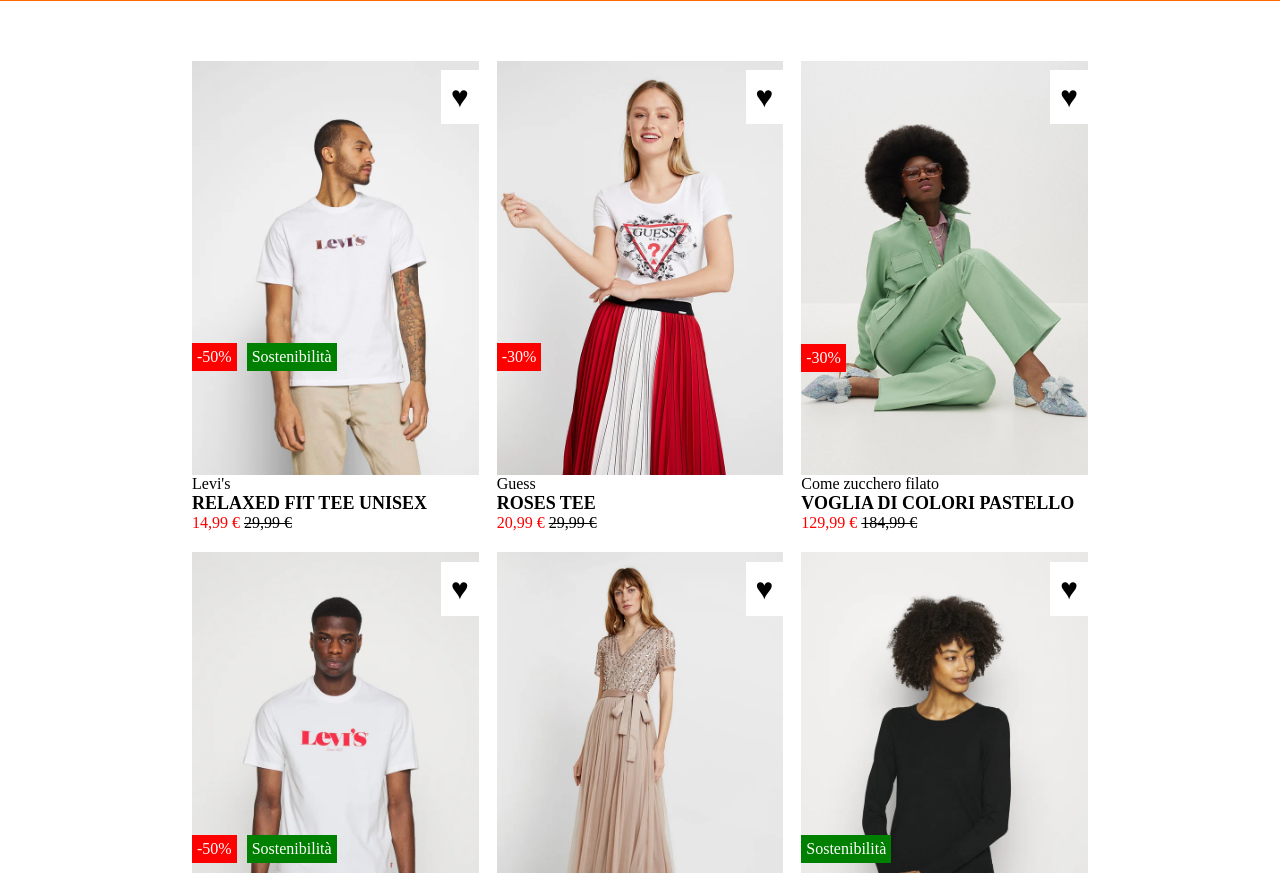
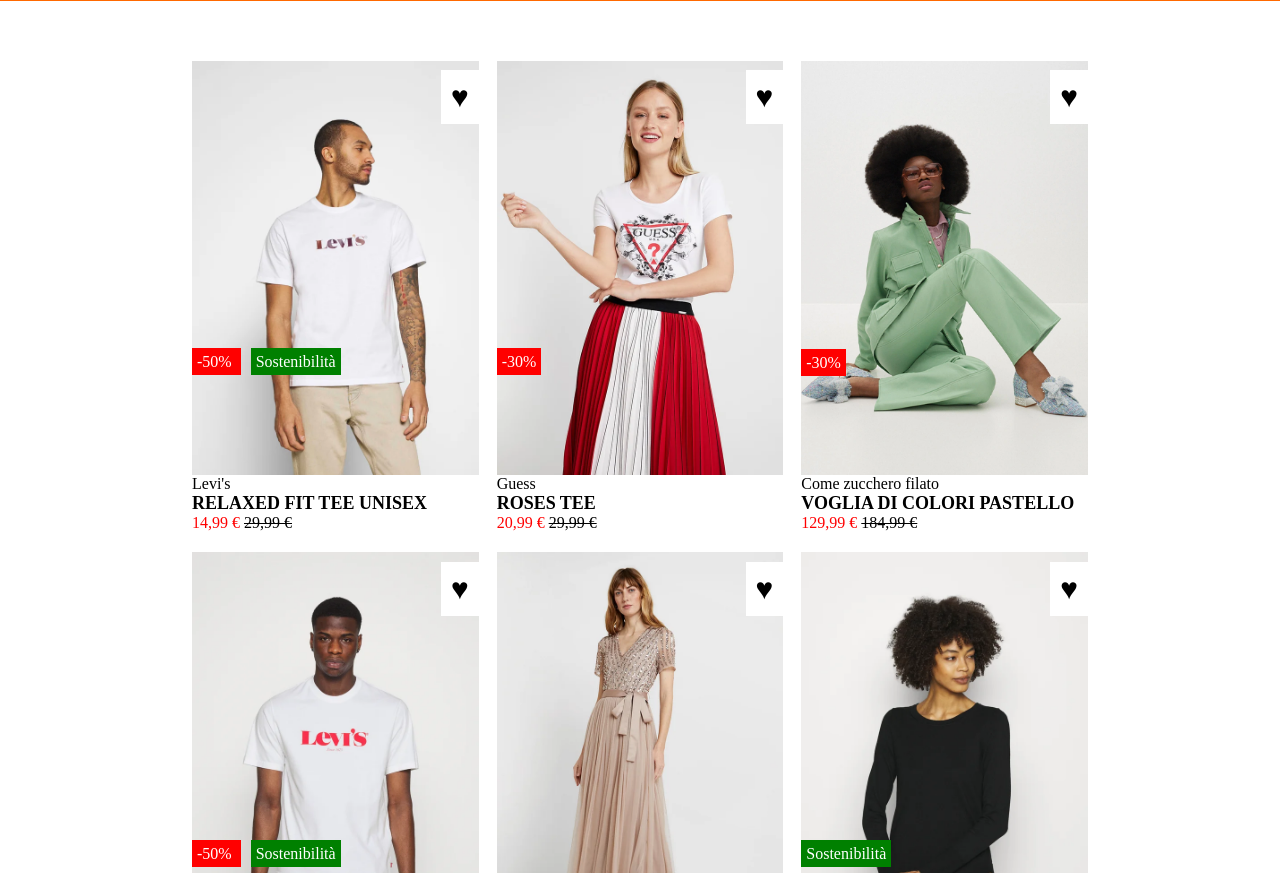
Before and after one commit to giovannidibello/html-css-boolando, a plain HTML site: page index.html in a window 1280 px wide. Shown: the part 79-952 px from the top of the page. Drawn offline with Linux system fonts and the light colour scheme.

Commit message:
fix labels

```diff
--- a/css/style.css
+++ b/css/style.css
@@ -82,17 +82,6 @@ main {
     position: relative;
 }
 
-.labels {
-    display: flex;
-    gap: 10px;
-    position: absolute;
-    bottom: 25%;
-    left: 0;
-    width: 100%;
-    /* flex-shrink: 1; */
-}
-
-
 .product-text {
     font-size: 18px;
     font-weight: 600;
@@ -131,6 +120,14 @@ main {
 
 /* regole label */
 
+.labels {
+    position: absolute;
+    bottom: 25%;
+    left: 0;
+    width: 100%;
+}
+
+
 .label {
     padding: 5px;
     color: white;
@@ -138,6 +135,7 @@ main {
 
 .discount {
     background-color: #ff0000;
+    margin-right: 10px;
 }
 
 .sostenib {
--- a/index.html
+++ b/index.html
@@ -44,12 +44,12 @@
                     <img class="first-img" src="./img/1.webp" alt="Foto maglia maschile">
                     <img class="second-img" src="./img/1b.webp" alt="Foto maglia maschile altra versione">
                     <div class="labels">
-                        <div class="label discount">
+                        <span class="label discount">
                             -50%
-                        </div>
-                        <div class="label sostenib">
+                        </span>
+                        <span class="label sostenib">
                             Sostenibilit&agrave;
-                        </div>
+                        </span>
                     </div>
                 </div>
                 <!-- testo prodotto -->
@@ -65,9 +65,9 @@
                     <img class="first-img" src="./img/2.webp" alt="Foto vestito rosa femminile">
                     <img class="second-img" src="./img/2b.webp" alt="Foto vestito rosa femminile altra versione">
                     <div class="labels">
-                        <div class="label discount">
+                        <span class="label discount">
                             -30%
-                        </div>
+                        </span>
                     </div>
                 </div>
                 <!-- testo prodotto -->
@@ -83,9 +83,9 @@
                     <img class="first-img" src="./img/3.webp" alt="Foto completo femminile">
                     <img class="second-img" src="./img/3b.webp" alt="Foto completo femminile altra versione">
                     <div class="labels">
-                        <div class="label discount">
+                        <span class="label discount">
                             -30%
-                        </div>
+                        </span>
                     </div>
                 </div>
                 <!-- testo prodotto -->
@@ -101,12 +101,12 @@
                     <img class="first-img" src="./img/4.webp" alt="Foto maglia maschile">
                     <img class="second-img" src="./img/4b.webp" alt="Foto maglia maschile altra versione">
                     <div class="labels">
-                        <div class="label discount">
+                        <span class="label discount">
                             -50%
-                        </div>
-                        <div class="label sostenib">
+                        </span>
+                        <span class="label sostenib">
                             Sostenibilit&agrave;
-                        </div>
+                        </span>
                     </div>
                 </div>
                 <!-- testo prodotto -->
@@ -134,9 +134,9 @@
                     <img class="first-img" src="./img/6.webp" alt="Foto maglione femminile">
                     <img class="second-img" src="./img/6b.webp" alt="Foto maglione femminile altra versione">
                     <div class="labels">
-                        <div class="label sostenib">
+                        <span class="label sostenib">
                             Sostenibilit&agrave;
-                        </div>
+                        </span>
                     </div>
                 </div>
                 <!-- testo prodotto -->
```
